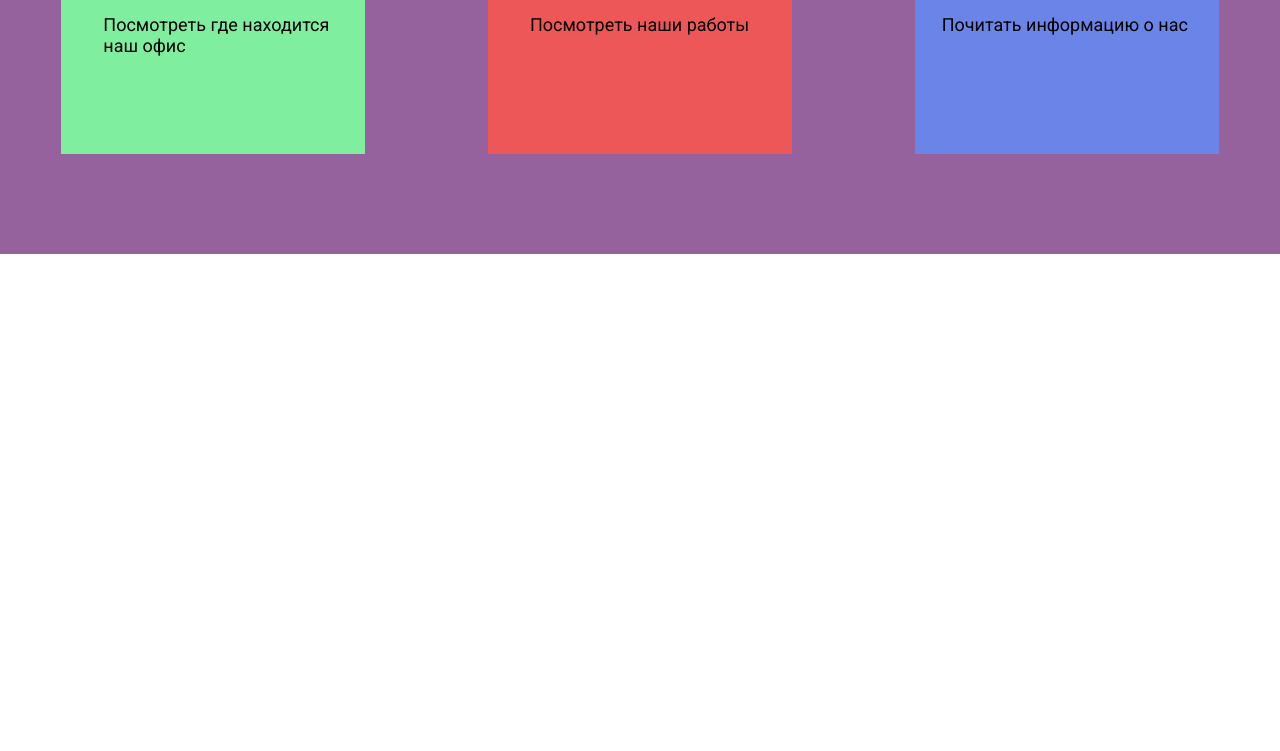
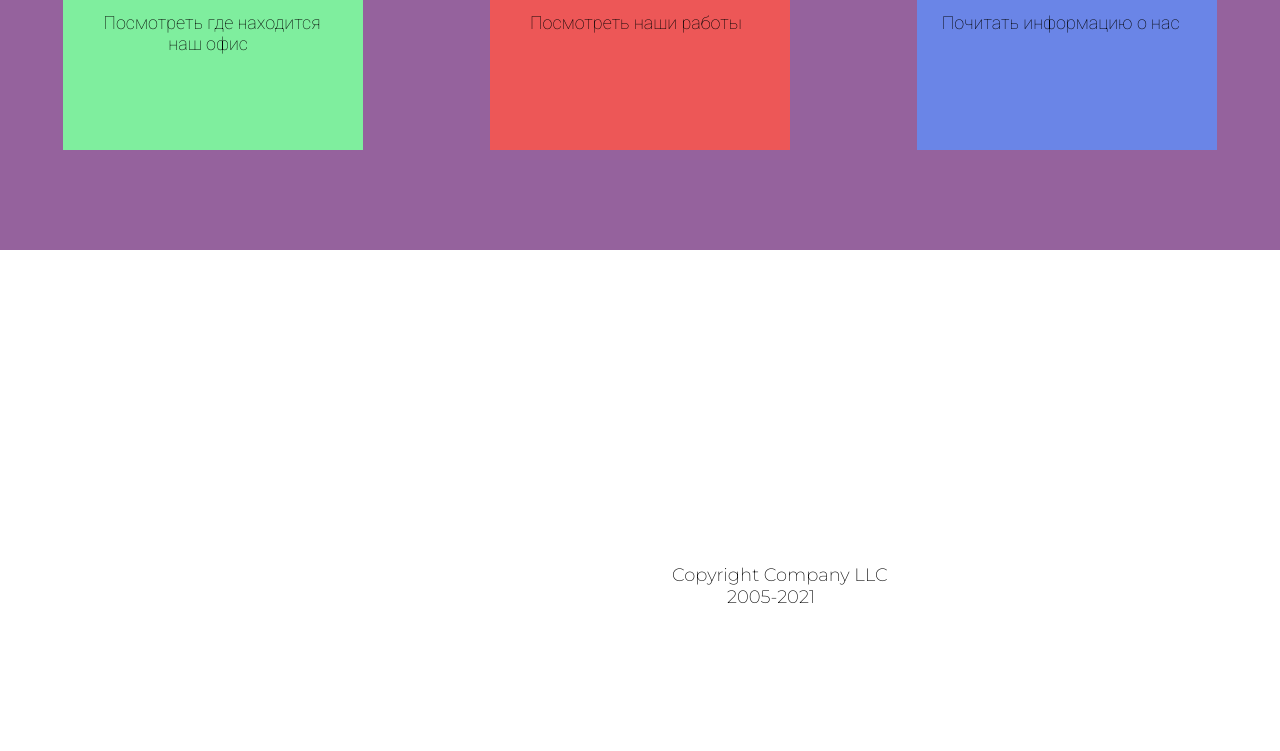
Before and after one commit to demonboiii/copy-site-1, a plain HTML site: page index.html in a window 1280 px wide. Shown: the part 353-1104 px from the top of the page. After the commit the page ends 1015 px from the top, so only its background shows below. Drawn offline with Linux system fonts and the light colour scheme.

Commit message:
site-copy-1

```diff
--- a/index.html
+++ b/index.html
@@ -4,6 +4,8 @@
     <meta charset="UTF-8">
     <meta name="viewport" content="width=device-width, initial-scale=1.0">
     <title>HELLO!</title>
+    <link rel="preconnect" href="https://fonts.gstatic.com">
+    <link href="https://fonts.googleapis.com/css2?family=Montserrat:wght@200&family=Roboto:wght@100&display=swap" rel="stylesheet">
     <link rel="preconnect" href="https://fonts.gstatic.com">
     <link href="https://fonts.googleapis.com/css2?family=Roboto:wght@400;900&display=swap" rel="stylesheet">
     <link rel="stylesheet" href="main.css">
@@ -15,7 +17,8 @@
         <div class="flex">
             <div class="item item1 items1">
                 <h1>Наши работы</h1>
-                <h5>Посмотреть где находится наш офис</h5>
+                <div class="one"><h5>Посмотреть где находится</h5></div>
+                <div class="second"><h5>наш офис</h5></div>
             </div>
             <div class="item item2 items2">
                 <h1>Контакты</h1>
--- a/main.css
+++ b/main.css
@@ -24,7 +24,6 @@ h1 {
 .item {
     width: 300px;
     height: 300px;
-    border: 2px solid;
 }
 
 .item h1 {
@@ -34,7 +33,6 @@ h1 {
 
 .item1 {
     background: #7FEE9E;
-    color: #7FEE9E;
 }
 
 .item2 {
@@ -55,28 +53,28 @@ h1 {
 .bottom {
     background: #fff;
     color: #000;
-    font-family: 'Roboto';
-    padding-top: 500px;
+    font-family: 'Montserrat';
+    padding-top: 314px;
+    padding-left: 100px;
+    padding-bottom: 54px;
 }
 
 h6 {
     font-weight: 300;
     margin: 0;
-    font-size: 36px;
-    padding-left: 625px;
+    font-size: 18px;
+    padding-left: 572px;
 }
 .date {
     font-weight: 300;
-    margin: 0;
-    font-size: 36px;
-    padding: 0 100px;
+    padding: 0 55px;
 }
 
 .hey {
     background: #95629D;
     color: #fff;
     font-family: 'Roboto';
-    padding: 0;
+    padding-left: 100px;
 }
 
 .items {
@@ -106,10 +104,8 @@ h5 {
 }
 
 .items1 h5 {
-    border-color: #7FEE9E;
     color: #000;
     padding-left: 40px;
-    padding-top: 30px;
 }
 
 .items2 h5 {
@@ -125,3 +121,11 @@ h5 {
     padding-left: 25px;
     padding-top: 30px;
 }
+
+.one {
+    padding-top: 30px;
+}
+
+.second {
+    padding-left: 65px;
+}
```
